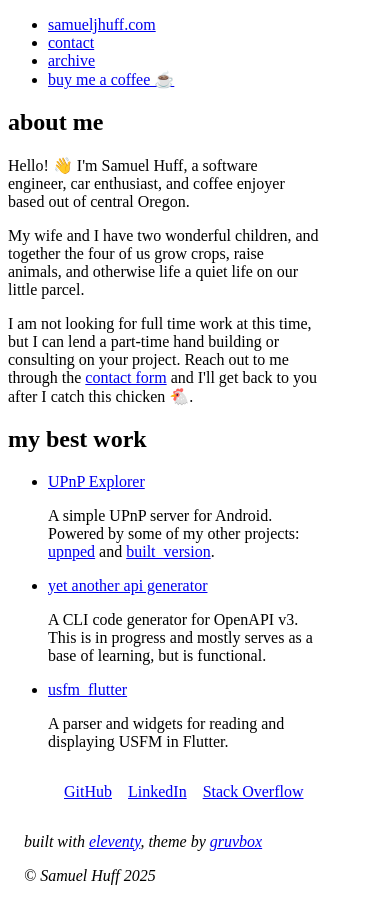
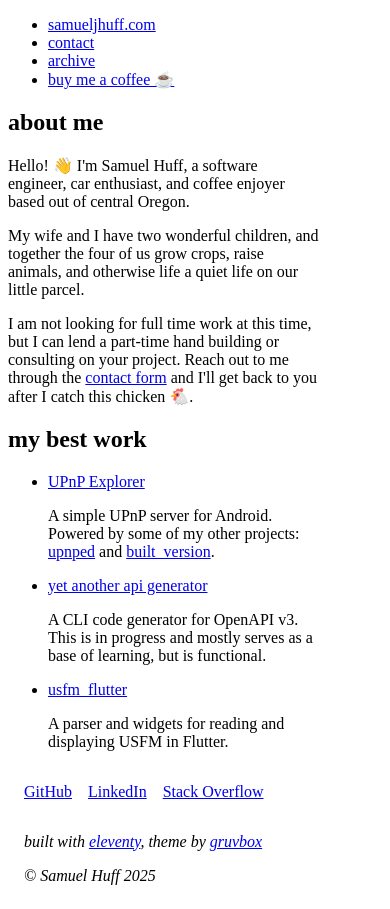
Before and after one commit to huffSamuel/samueljhuff.com, an Eleventy site: page content/index.html in a window 390 px wide. Built offline with nearby package versions, Linux system fonts and the light colour scheme; Eleventy itself is replaced by a stand-in of ours; files that its build step writes are made by us from their sources; what @11tyrocks/eleventy-plugin-lightningcss, lightningcss would draw is missing.

Commit message:
fix: footer socials padding

```diff
--- a/content/assets/css/style.css
+++ b/content/assets/css/style.css
@@ -42,6 +42,10 @@ footer ul {
   footer {
     flex-direction: column-reverse;
   }
+
+  footer ul {
+    padding-inline-start: 0;
+  }
 }
 
 @media (prefers-reduced-motion: reduce) {
```
